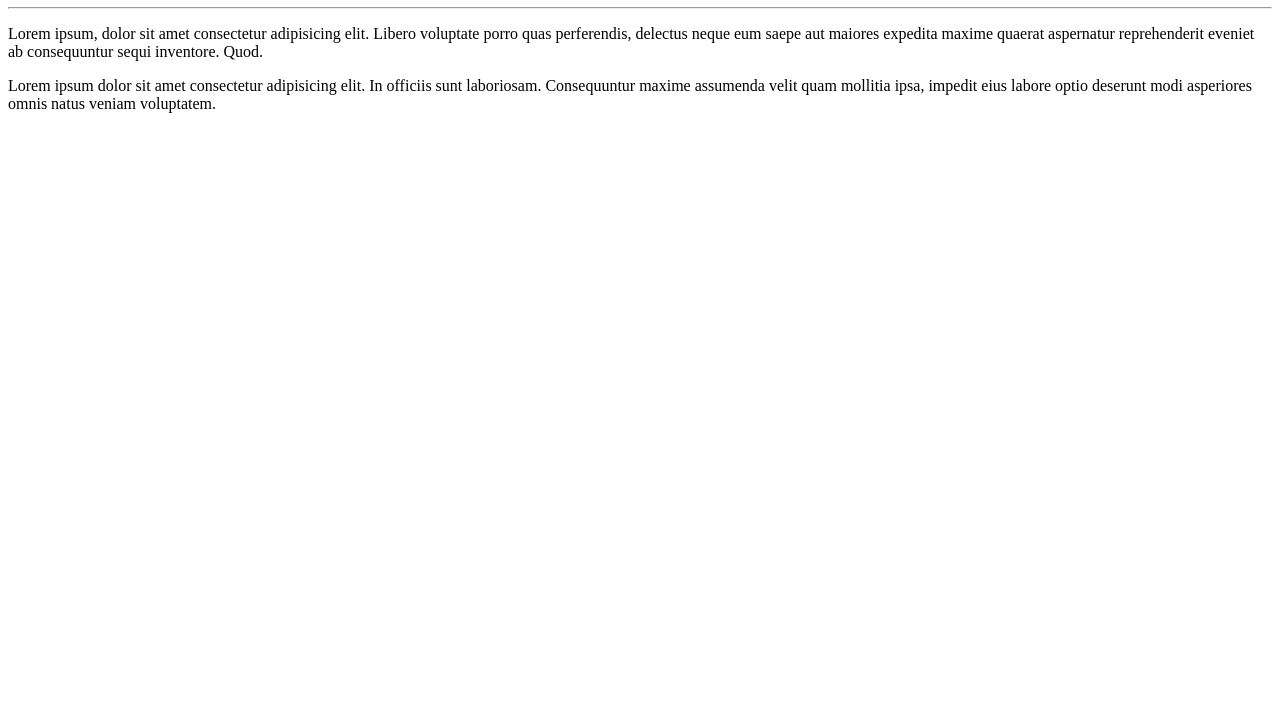
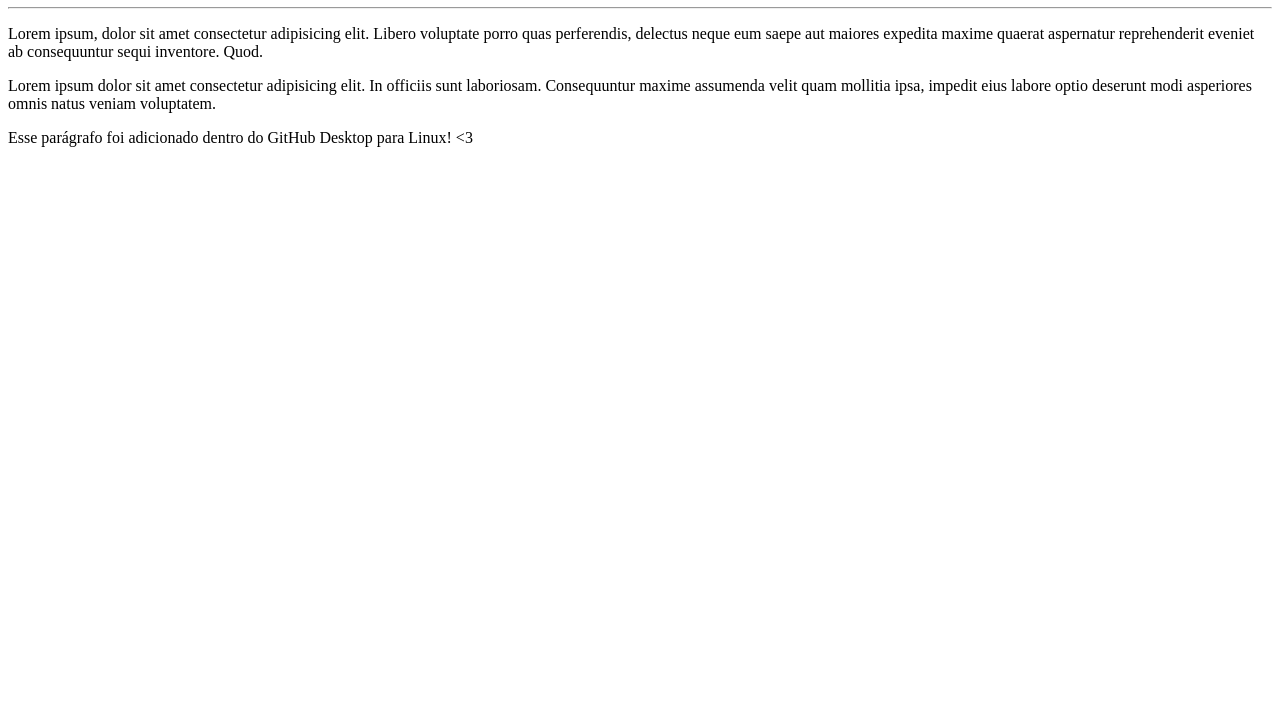
Before and after one commit to MatheusEduardoTavares/Ola-Mundo, a plain HTML site: page site-exemplo/index.html in a window 1280 px wide. Shown: the part 73-800 px from the top of the page. Drawn offline with Linux system fonts and the light colour scheme.

Commit message:
mudei o arquivo index

```diff
--- a/site-exemplo/index.html
+++ b/site-exemplo/index.html
@@ -10,5 +10,6 @@
     <hr />
     <p>Lorem ipsum, dolor sit amet consectetur adipisicing elit. Libero voluptate porro quas perferendis, delectus neque eum saepe aut maiores expedita maxime quaerat aspernatur reprehenderit eveniet ab consequuntur sequi inventore. Quod.</p>
     <p>Lorem ipsum dolor sit amet consectetur adipisicing elit. In officiis sunt laboriosam. Consequuntur maxime assumenda velit quam mollitia ipsa, impedit eius labore optio deserunt modi asperiores omnis natus veniam voluptatem.</p>
+    <p>Esse parágrafo foi adicionado dentro do GitHub Desktop para Linux! &lt;3</p>
 </body>
 </html>
```
